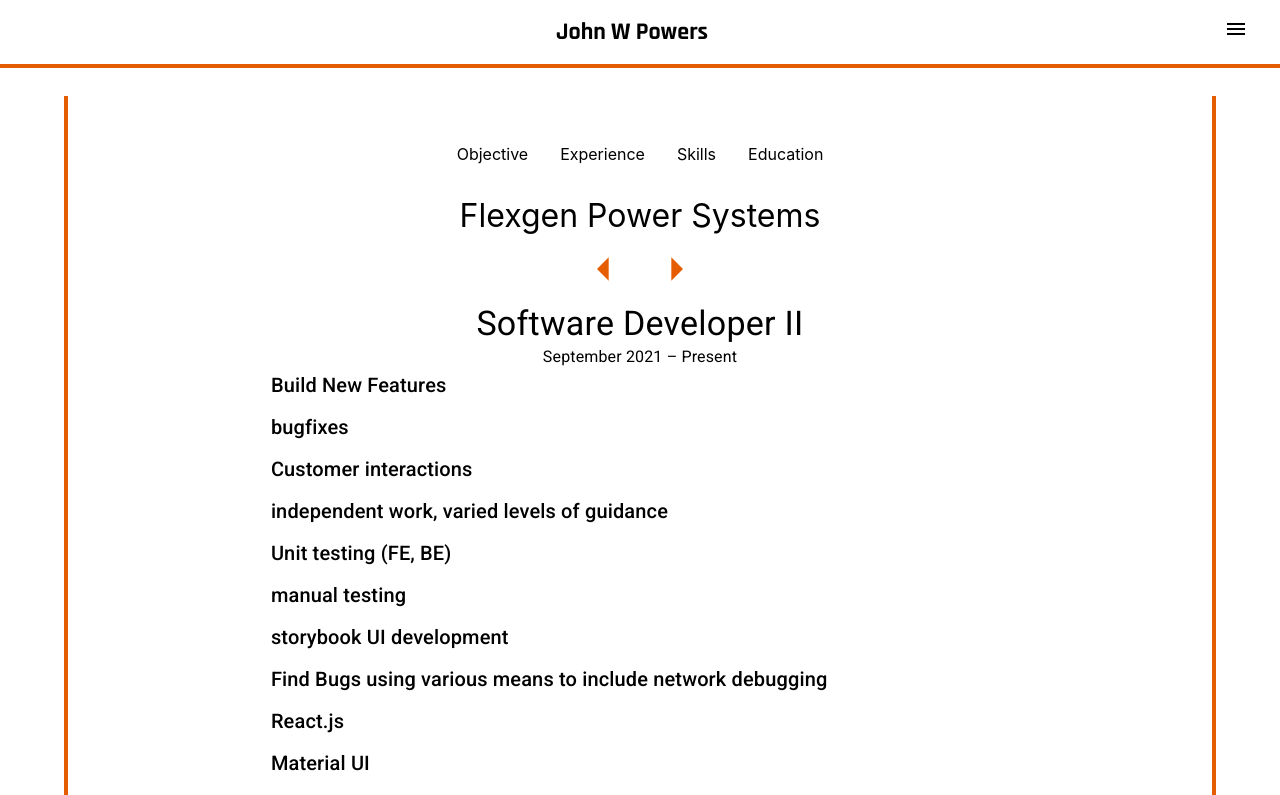
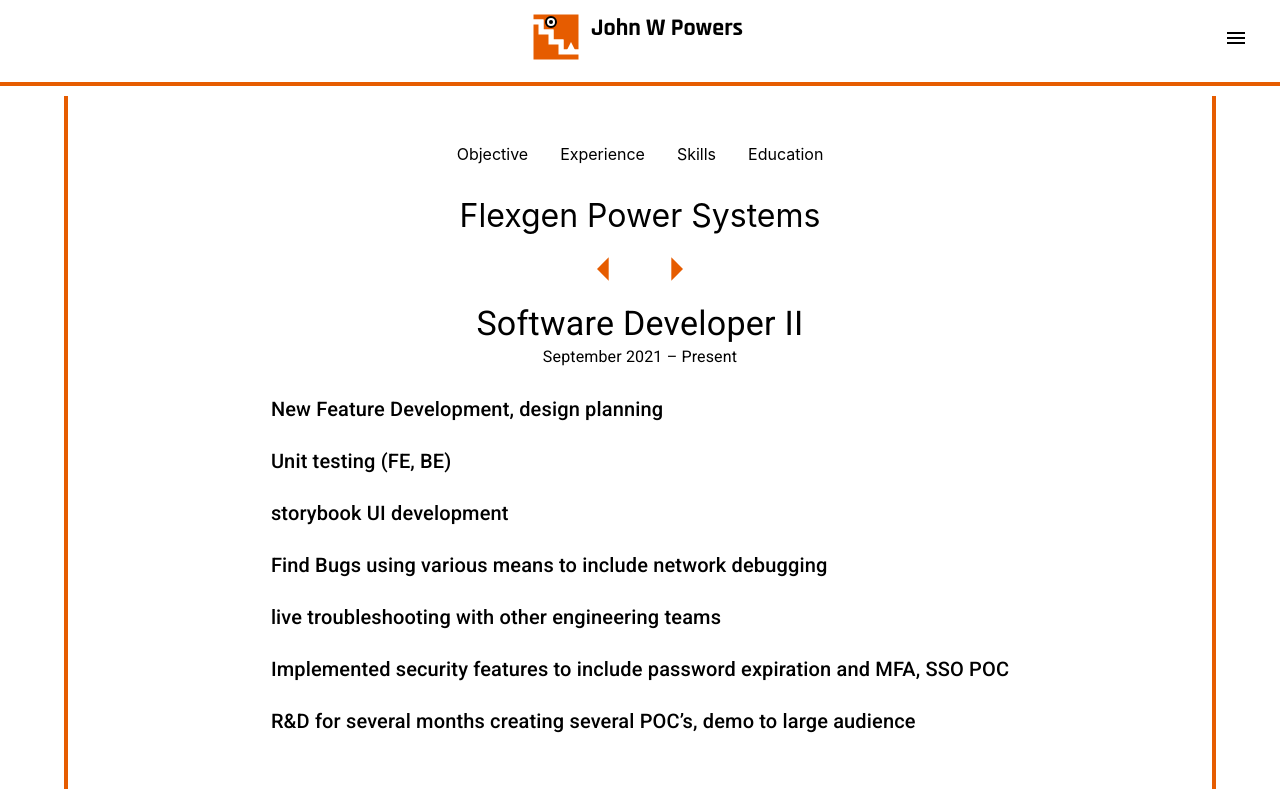
Before and after one commit to jwpowers2/johnwpowers, a React (Create React App) app: page /experience in a window 1280 px wide. Shown: the top 795 px of the page. Built offline with nearby package versions, Linux system fonts and the light colour scheme.

Commit message:
icon adn things

```diff
--- a/src/components/ExperienceBox.js
+++ b/src/components/ExperienceBox.js
@@ -59,10 +59,15 @@
             display="flex"
             justifyContent="center"
             alignItems="center"
+            mt={3}
         >
             <Typography variant="h5">
                 {experience[count].body.map((item) => {
-                    return <Typography mb=".5em" variant="h6">{item}</Typography>
+                    return (
+                        <Typography mb="1em" variant="h6">
+                            {item}
+                        </Typography>
+                    )
                 })}
             </Typography>
         </Box>
--- a/src/components/Navbar.js
+++ b/src/components/Navbar.js
@@ -48,6 +48,7 @@
       }}
     >
       <Toolbar sx={{ borderBottom: "4px solid #e65c00" }}>
+
         <Typography
           variant="h5"
           display="flex"
@@ -56,11 +57,20 @@
             flexGrow: "1",
             fontWeight: 700,
             paddingLeft: ".5em",
+            paddingTop: ".5em",
             color: "black",
             textDecoration: "none",
             fontFamily: "'Rajdhani', sans-serif"
           }}
         >
+          <svg id="svg" height="70" width="70">
+            <polygon points="10,0 60,0 60,40 50,40 40,40 40,30 30,30 30,20 20,20 20,10 10,10" style={{fill:"#e65c00",stroke:"white",strokeWidth:"5"}}/>
+            <polygon points="10,50 60,50 60,40 40,40 40,30 30,30 30,20 20,20 20,10 10,10" style={{fill:"#e65c00",stroke:"white",strokeWidth:"5"}}>
+            </polygon>
+            <circle cx="30" cy="10" r="5" style={{fill:"white",stroke:"black",strokeWidth:"2"}} />
+            <circle cx="30" cy="10" r="2" style={{fill:"black"}} />
+            <polygon points="45,40 50,30 55,40" style={{fill:"white"}}/>
+          </svg>
           John W Powers
         </Typography>
         <IconButton
--- a/src/components/SkillsBox.js
+++ b/src/components/SkillsBox.js
@@ -3,6 +3,8 @@
 import {useEffect, useState, useRef} from 'react';
 
 export default function SkillsBox(props) {
+    let [height, setHeight] = useState("30em");
+    let [width, setWidth] = useState("50em");
     const svgRef = useRef(null);
     const data = {
         nodes:[
@@ -139,6 +141,12 @@
             {source: 20, target: 10},
         ]
     }
+    function handleMobile() {
+        if (props.mobile === true){
+            setHeight("20em");
+            setWidth("30em");
+        }
+    }
     function linkArc(d) {
         const r = Math.hypot(d.target.x - d.source.x, d.target.y - d.source.y);
         return `
@@ -150,9 +158,9 @@
         const links = data.links.map(d => Object.create(d));
         const nodes = data.nodes.map(d => Object.create(d));
         const types = Array.from(new Set(links.map(d => d.type)))
-        const width = props.width
+        const width = 500
         const color = d3.scaleOrdinal(types, d3.schemeCategory10)
-        const height = props.height
+        const height = 250
         const simulation = d3.forceSimulation(nodes)
         .force("link", d3.forceLink(links).id(d => d.id))
         .force("charge", d3.forceManyBody().strength(-400))
@@ -212,6 +220,7 @@
 
     }
     useEffect(()=>{
+        handleMobile();
         makeDataViz();
     },[])
 
@@ -220,7 +229,7 @@
         <Box
             style={{"width":"100%"}}
         >
-            <svg ref={svgRef} width="50em" height="50em"></svg>
+            <svg ref={svgRef} width={width} height={height}></svg>
         </Box>
 
     )
--- a/src/components/SkillsList.js
+++ b/src/components/SkillsList.js
@@ -1,6 +1,8 @@
+import {useEffect, useState} from 'react';
 import {Grid, Typography} from "@mui/material";
 
-export default function SkillsList() {
+export default function SkillsList(props) {
+    let [variant, setVariant] = useState("h5");
     const skills = [
                     ["React.js","Regular Expressions"],
                     ["bug fix","Material UI"],
@@ -11,14 +13,20 @@
                     ["R & D", "PWA"],
                     ["MongoDB", "Postgres"]
     ]
+    useEffect(()=>{
+        if(props.mobile === true) {
+            setVariant("p")
+        }
+    },[])
     return (
         <>
         <Grid container>
             {skills.map(skill=>{
                 return (
                     <>
-                        <Grid item style={{marginBottom:"1em", paddingRight: ".5em"}} sx={6} md={6}><Typography variant="h5"><em>{skill[0]}</em></Typography></Grid>
-                        <Grid item style={{marginBottom:"1em", paddingRight: ".5em"}} sx={6} md={6}><Typography variant="h5"><em>{skill[1]}</em></Typography></Grid>
+                        <Grid item style={{marginBottom:"1em", paddingRight: "1em"}} sx={6} md={6}><Typography variant={variant}><em>{skill[0]}</em></Typography></Grid>
+                        <Grid item style={{marginBottom:"1em", paddingRight: "1em"}} sx={6} md={6}><Typography variant={variant}><em>{skill[1]}</em></Typography></Grid>
+                        <br/>
                     </>
                 )
             })}
--- a/src/views/Experience.js
+++ b/src/views/Experience.js
@@ -13,22 +13,11 @@
               description: "Software Developer II",
               timeline: "September 2021 – Present",
               body:[
-                "Build New Features",
-                "bugfixes",
-                "Customer interactions",
-                "independent work, varied levels of guidance",
+                "New Feature Development, design planning",
                 "Unit testing (FE, BE)",
-                "manual testing",
                 "storybook UI development",
                 "Find Bugs using various means to include network debugging",
-                "React.js",
-                "Material UI",
-                "Node.js",
-                "Typescript",
-                "Go",
-                "Docker",
-                "Docker-Compose",
-                "Nest.js",
+                "live troubleshooting with other engineering teams",
                 "Implemented security features to include password expiration and MFA, SSO POC",
                 "R&D for several months creating several POC’s, demo to large audience"
               ]
--- a/src/views/Skills.js
+++ b/src/views/Skills.js
@@ -10,12 +10,13 @@
 
             {(isMobile === false) ?
                 <>
-                    <Grid item sx={12} md={4}><SkillsList/></Grid>
-                    <Grid item sx={0} md={8}><SkillsBox width="500" height="250" /></Grid>
+                    <Grid item sx={12} md={4}><SkillsList mobile={false} /></Grid>
+                    <Grid item sx={0} md={8}><SkillsBox mobile={false} /></Grid>
                 </>
                 :
                 <>
-                    <Grid item sx={12} md={12}><SkillsList/></Grid>
+                    <Grid item sx={12} md={12}><SkillsBox mobile={true} /></Grid>
+                    <Grid item sx={12} md={12}><SkillsList mobile={true} /></Grid>
                 </>
             }
 
```
